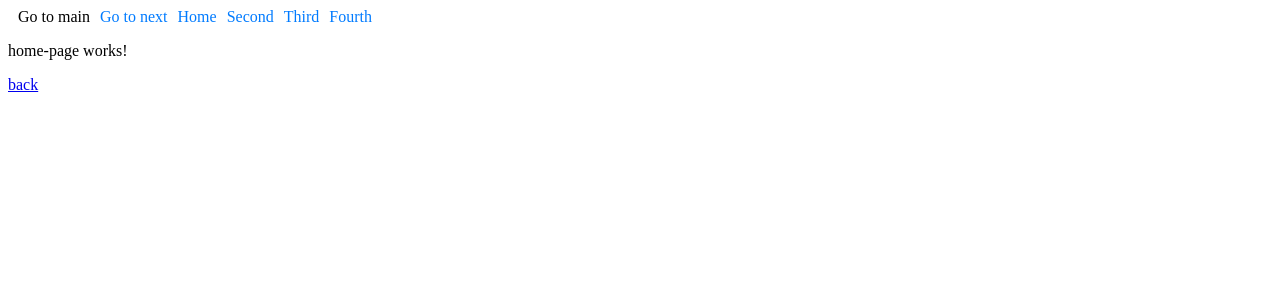
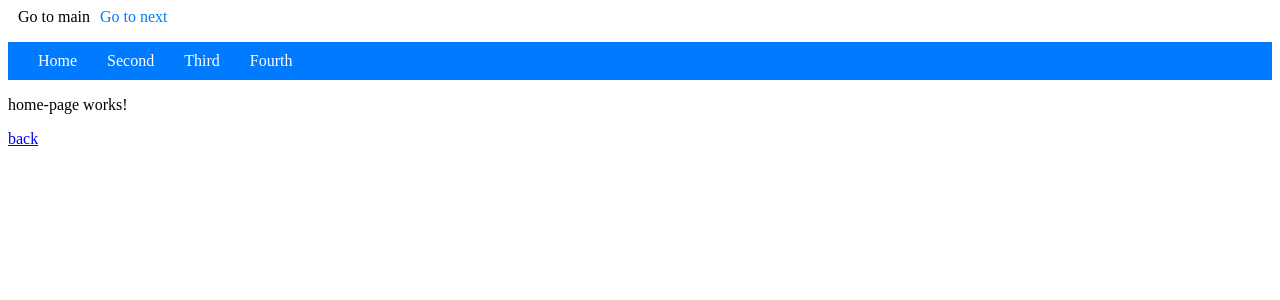
Before and after one commit to Kaung-Myat-Hun/BM-angular, an Angular app: page / in a window 1280 px wide. Shown: the top 300 px of the page. Built offline with nearby package versions, Linux system fonts and the light colour scheme.

Commit message:
adding: some style

```diff
--- a/src/app/app.component.css
+++ b/src/app/app.component.css
@@ -7,3 +7,21 @@
   color: black;
   text-decoration: none;
 }
+.navBar{
+  list-style-type: none;
+  display: flex;
+  background-color: #007bff;
+  padding: 10px;
+}
+.navBar .button{
+  color: #fff;
+  padding:10px;
+  transition: all 0.3s ease-in-out;
+}
+.navBar .button:hover{
+  opacity: 0.8;
+  color: #4c4c4c;
+}
+.navBar .activebutton{
+  color: black;
+}
--- a/src/app/app.component.html
+++ b/src/app/app.component.html
@@ -1,7 +1,17 @@
 <a class="button" routerLink="" routerLinkActive="activebutton" ariaCurrentWhenActive="page">Go to main</a>
 <a class="button" routerLink="/st-one" routerLinkActive="activebutton" ariaCurrentWhenActive="page">Go to next</a>
-<a class="button" routerLink="/pages/home" routerLinkActive="activebutton" ariaCurrentWhenActive="page">Home</a>
-<a class="button" routerLink="/pages/second" routerLinkActive="activebutton" ariaCurrentWhenActive="page">Second</a>
-<a class="button" routerLink="/pages/third" routerLinkActive="activebutton" ariaCurrentWhenActive="page">Third</a>
-<a class="button" routerLink="/pages/forth" routerLinkActive="activebutton" ariaCurrentWhenActive="page">Fourth</a>
+<ul class="navBar">
+  <li>
+    <a class="button" routerLink="/pages/home" routerLinkActive="activebutton" ariaCurrentWhenActive="page">Home</a>
+  </li>
+  <li>
+    <a class="button" routerLink="/pages/second" routerLinkActive="activebutton" ariaCurrentWhenActive="page">Second</a>
+  </li>
+  <li>
+    <a class="button" routerLink="/pages/third" routerLinkActive="activebutton" ariaCurrentWhenActive="page">Third</a>
+  </li>
+  <li>
+    <a class="button" routerLink="/pages/forth" routerLinkActive="activebutton" ariaCurrentWhenActive="page">Fourth</a>
+  </li>
+</ul>
 <router-outlet></router-outlet>
```
